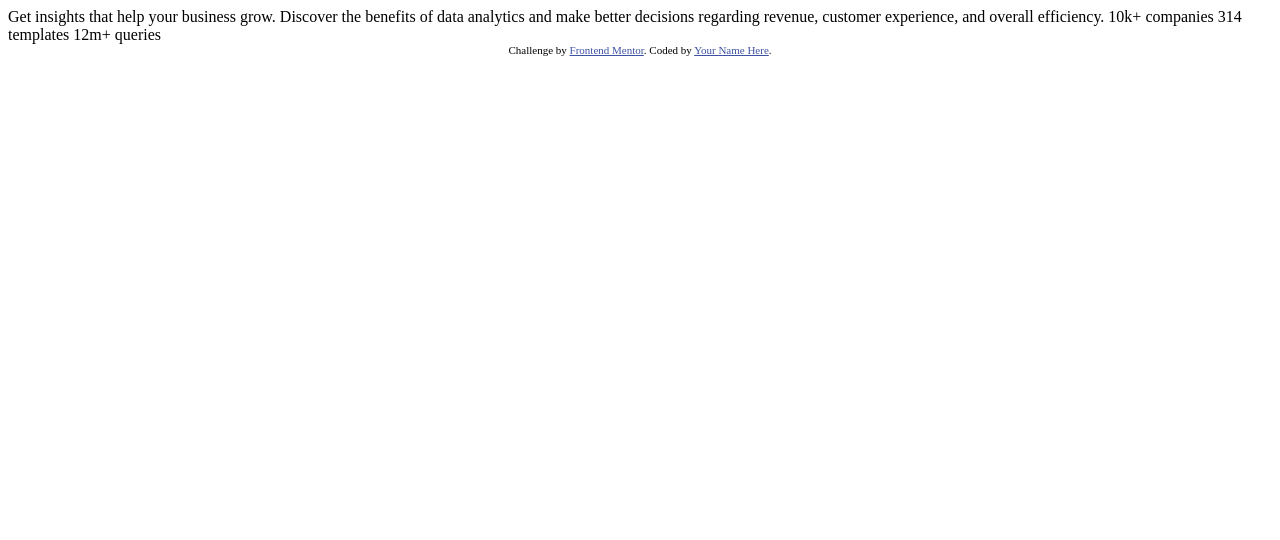
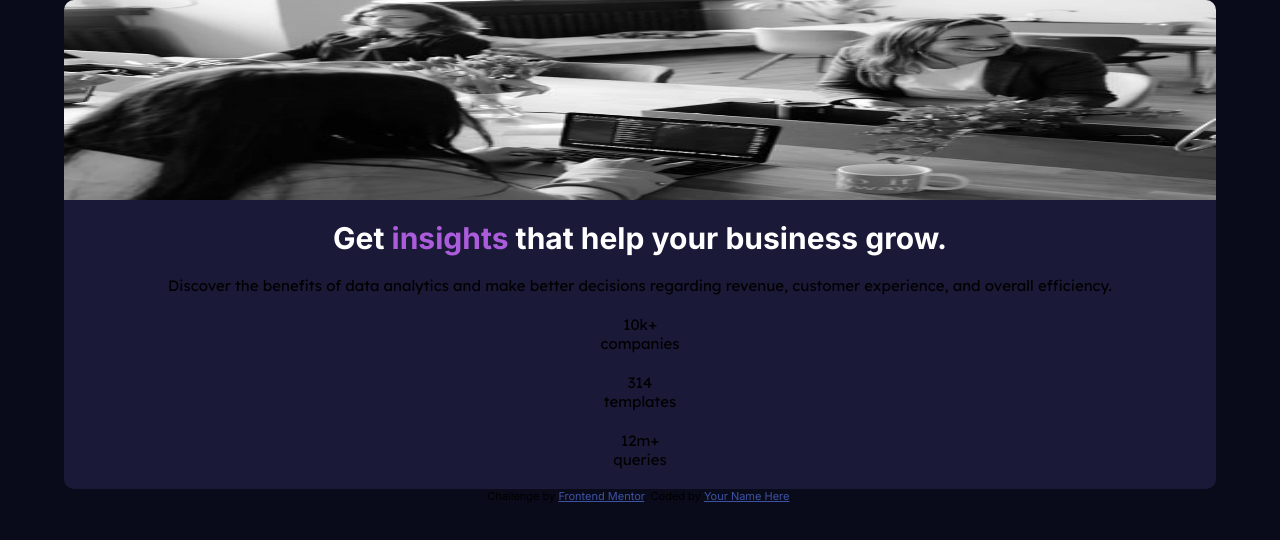
Before and after one commit to TrudyCyns/Stats-Preview-Card, a plain HTML site: page index.html in a window 1280 px wide. Drawn offline with Linux system fonts and the light colour scheme.

Commit message:
Index and CSS edits

```diff
--- a/index.html
+++ b/index.html
@@ -8,22 +8,20 @@
 
   <title>Frontend Mentor | Stats preview card component</title>
 
-  <!-- Feel free to remove these styles or customise in your own stylesheet 👍 -->
-  <style>
-    .attribution { font-size: 11px; text-align: center; }
-    .attribution a { color: hsl(228, 45%, 44%); }
-  </style>
+  <link rel="stylesheet" href="style.css">
 </head>
 <body>
-
-  Get insights that help your business grow.
-
-  Discover the benefits of data analytics and make better decisions regarding revenue, customer
-  experience, and overall efficiency.
-
-  10k+ companies
-  314 templates
-  12m+ queries
+  <div class="container">
+    <img src="./images/image-header-desktop.jpg" alt="Image Header">
+    <div class="card-body">
+      <h1>Get <span id="h1-span">insights</span> that help your business grow.</h1>
+      <p>Discover the benefits of data analytics and make better decisions regarding revenue, customer experience, and overall
+        efficiency.</p>
+      <p>10k+ <br><span class="p-span">companies</span></p>
+      <p>314 <br><span class="p-span">templates</span></p>
+      <p>12m+ <br><span class="p-span">queries</span></p>
+    </div>
+  </div>
 
   <div class="attribution">
     Challenge by <a href="https://www.frontendmentor.io?ref=challenge" target="_blank">Frontend Mentor</a>.
--- /dev/null
+++ b/style.css
@@ -0,0 +1,49 @@
+@import url(https://fonts.googleapis.com/css?family=Inter:regular,700);
+@import url(https://fonts.googleapis.com/css?family=Lexend+Deca:regular);
+
+* {
+    box-sizing: border-box;
+    margin: 0;
+    padding: 0;
+}
+body {
+    background-color: hsl(233, 47%, 7%);
+    font-size: 15px;
+    font-family: 'Inter', sans-serif;
+    display: flex;
+    flex-direction: column;
+    justify-content: center;
+    align-items: center;
+}
+.container {
+    display: flex;
+    flex-direction: column;
+    border-radius: 10px;
+    background-color: hsl(244, 38%, 16%);
+    width: 90vw;
+}
+img {
+    border-radius: 10px 10px 0 0;
+    height: 200px;
+}
+.card-body {
+    padding: 10px;
+}
+h1 {
+    text-align: center;
+    color: hsl(0, 0%, 100%);
+    padding: 10px;
+    font-weight: 700;
+}
+#h1-span {
+    color: hsl(277, 64%, 61%);
+}
+p {
+    padding: 10px;
+    font-family: 'Lexend Deca';
+    text-align: center;
+}
+
+/* Footer */
+.attribution { font-size: 11px; text-align: center; }
+    .attribution a { color: hsl(228, 45%, 44%); }
```
